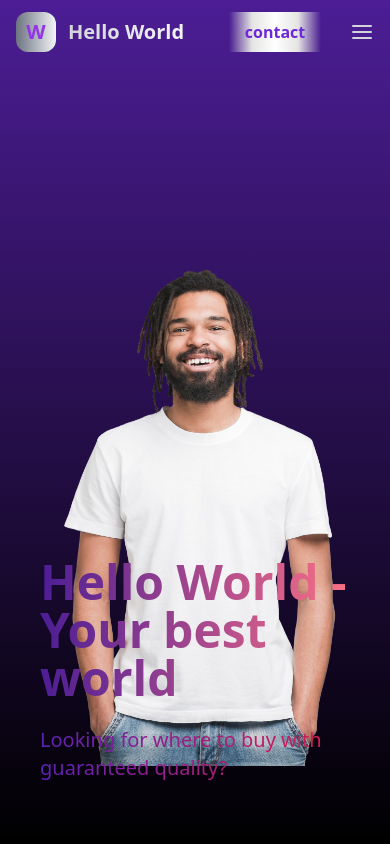
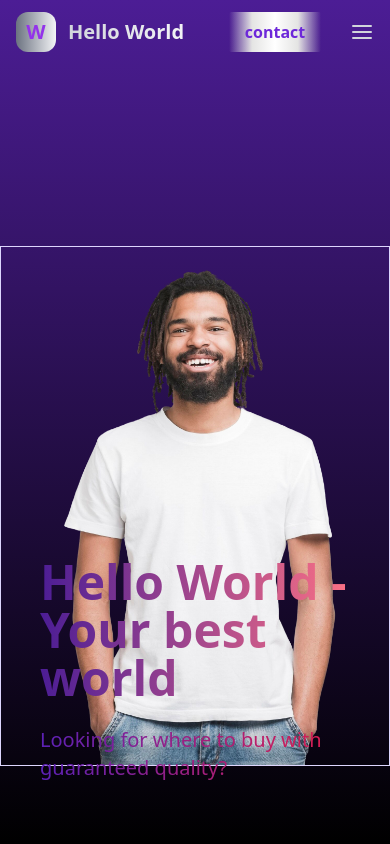
Before and after one commit to YliiaRom/hello-world, a React (Vite) app: page / in a window 390 px wide. Shown: the top 844 px of the page. Built offline with nearby package versions, Linux system fonts and the light colour scheme.

Commit message:
modif config vite

```diff
--- a/src/components/HeroSection/HeroSectionRight.jsx
+++ b/src/components/HeroSection/HeroSectionRight.jsx
@@ -17,9 +17,9 @@ function HeroSectionRight() {
       <motion.div
         initial={{ opacity: 0 }}
         animate={{ opacity: 1 }}
-        className="absolute xl:right-[-28%] right-0 bottom-[-10%] lg:bottom-[-10%] sm:bottom-[-40%] flex justify-center items-center w-full h-full "
+        className="absolute xl:right-[-28%] right-0 bottom-[-10%] lg:bottom-[-10%] flex  justify-center items-center w-full h-full "
       >
-        <div className="max-w-[900px] w-full aspect-[3/4] flex justify-center items-center">
+        <div className="max-w-[900px] w-full aspect-[3/4] flex justify-center items-center border border-violet-200">
           <img
             src={boy02}
             alt="boy02"
--- a/vite.config.js
+++ b/vite.config.js
@@ -5,4 +5,9 @@ import react from "@vitejs/plugin-react";
 export default defineConfig({
   plugins: [react()],
   assetsInclude: ["**/*.wasm"],
+  server: {
+    mimeTypes: {
+      ".wasm": "application/wasm",
+    },
+  },
 });
```
